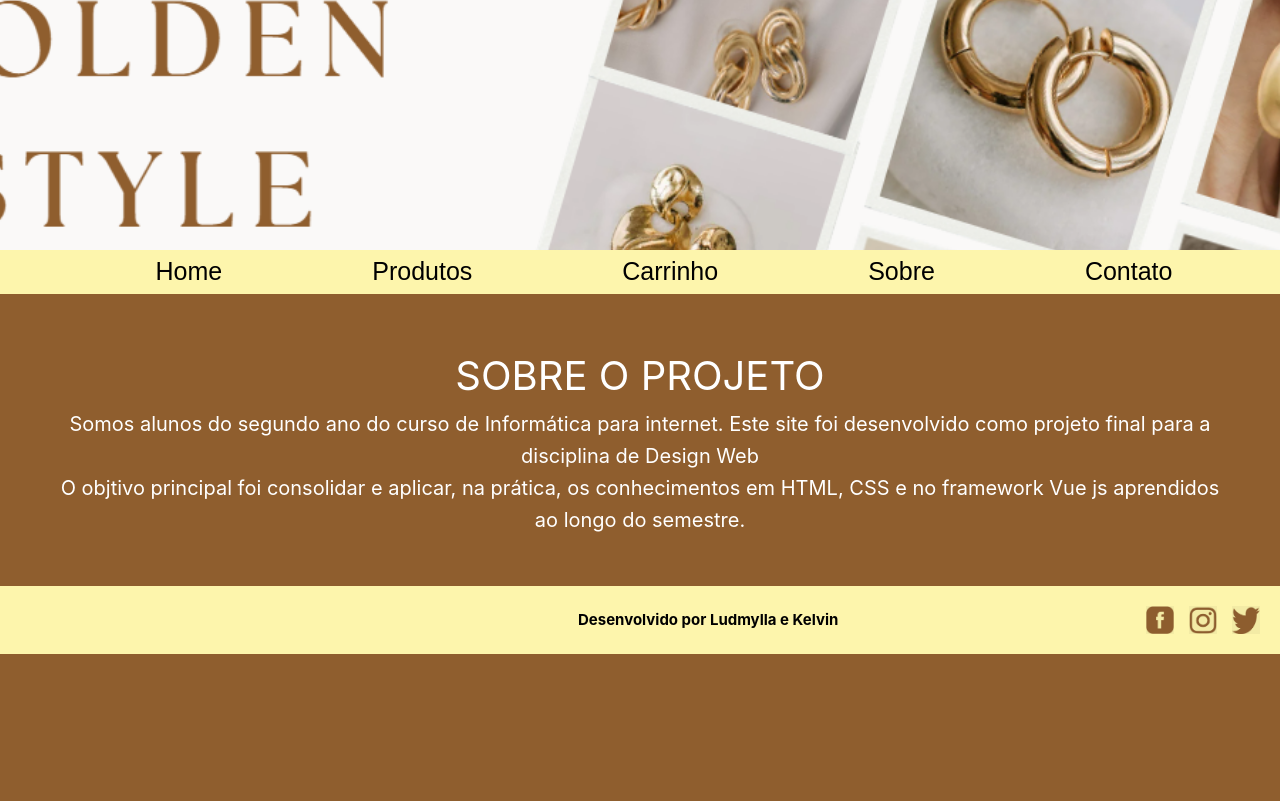
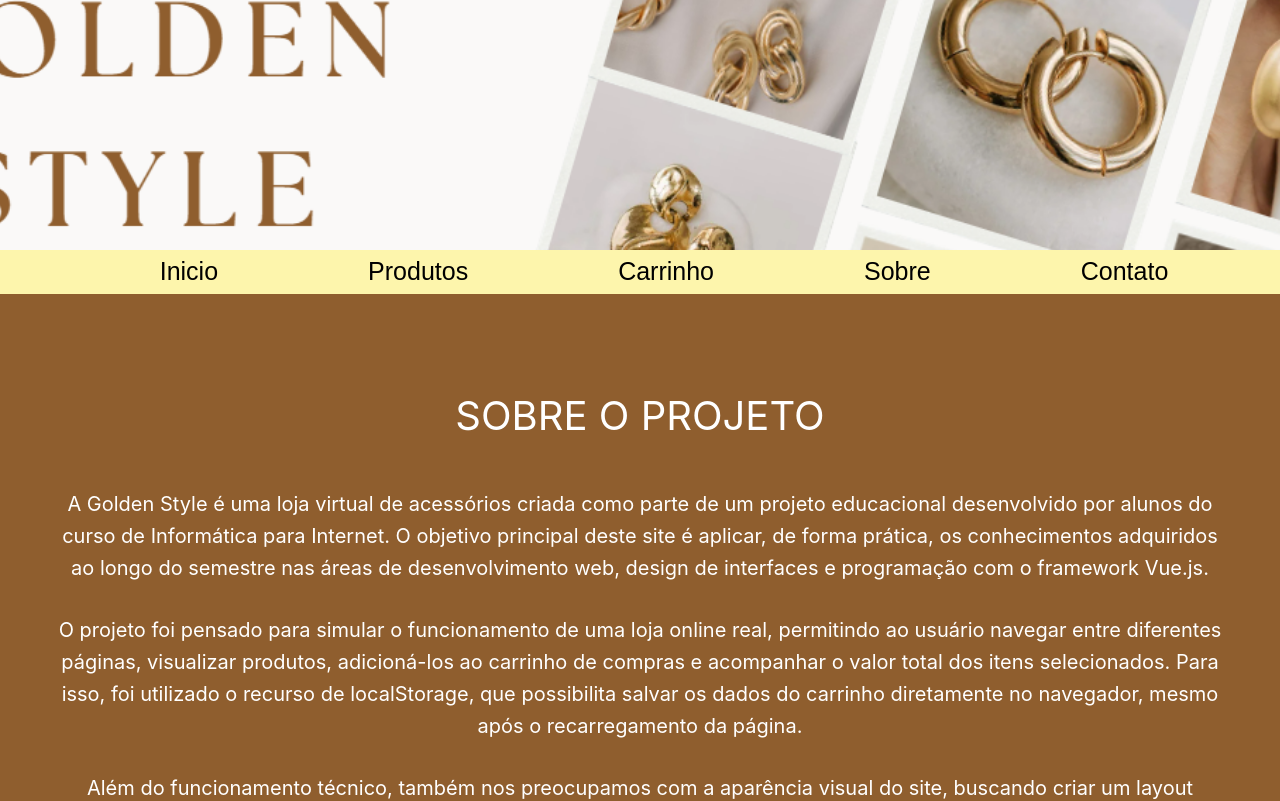
Before and after one commit to Kek3lvin/Projeto-acessorios, a Vue app: page /Sobre in a window 1280 px wide. Shown: the top 801 px of the page. Built offline with nearby package versions, Linux system fonts and the light colour scheme.

Commit message:
mais algumas alterações

```diff
--- a/src/assets/main.css
+++ b/src/assets/main.css
@@ -16,3 +16,13 @@ a,
     background-color: hsla(160, 100%, 37%, 0.2);
   }
 }
+html, body {
+  height: 100%;
+  margin: 0;
+}
+
+#app {
+  min-height: 100vh;
+  display: flex;
+  flex-direction: column;
+}
--- a/src/components/Footer.vue
+++ b/src/components/Footer.vue
@@ -24,8 +24,7 @@
 
 .footer p {
   margin: 0;
-  font-weight: bold;
-  margin-left: 45%;
+  margin-left: 43%;
 }
 
 .social {
--- a/src/components/Header.vue
+++ b/src/components/Header.vue
@@ -2,7 +2,7 @@
   <header class="header">
     <img class="banner" src="/banner.png" alt="banner da loja">
     <nav class="nav">
-      <router-link to="/">Home</router-link>
+      <router-link to="/">Inicio</router-link>
       <router-link to="/produtos">Produtos</router-link>
       <router-link to="/carrinho">Carrinho</router-link>
       <router-link to="/sobre">Sobre</router-link>
@@ -23,7 +23,7 @@
   width: 100%;
 }
 .banner {
-  width: 1785px;
+  width: 1770px;
   height: 250px;
   object-fit: cover;
 }
@@ -38,6 +38,7 @@
   font-size: 25px;
   text-decoration: none;
   font-family: Arial, Helvetica, sans-serif;
+
 }
 
 </style>
--- a/src/views/Carrinho.vue
+++ b/src/views/Carrinho.vue
@@ -1,7 +1,7 @@
 <template>
   <main class="carrinho">
     <h1>Seu carrinho</h1>
-
+    <p>Aqui você encontra todos os itens que escolheu para sua compra. Revise os produtos, remova o que desejar e acompanhe o valor total do carrinho.</p>
     <p v-if="itens.length === 0">
       Seu carrinho está vazio
     </p>
@@ -11,7 +11,7 @@
         <span>{{ item.nome }}</span>
         <span>R$ {{ item.preco.toFixed(2) }}</span>
 
-        <button @click="remover(index)">Remover</button>
+        <button @click="remover(index)"><img src="/trash.png" alt="lixo"></button>
       </div>
 
       <h2>Total: R$ {{ total }}</h2>
@@ -43,15 +43,23 @@ const total = computed(() =>
   padding: 40px;
   color: white;
 }
-.carrinho h1{
-  text-align: center
+.carrinho p{
+  text-align: center;
+  padding-bottom: 9px;
+  font-size: 22px;
 }
-.carrinho button{
-  border-radius: 2rem;
-  background-color: black;
-  color: white
+h1{
+  text-align: center;
+  padding-bottom: 3rem;
+  font-size: 60px;
 }
-.item {
+button > img{
+  width: 26px;
+}
+span{
+  font-size: 20px;
+}
+.item, h2 {
   display: flex;
   justify-content: space-between;
   background: white;
@@ -59,5 +67,7 @@ const total = computed(() =>
   padding: 12px;
   margin: 10px 0;
   border-radius: 10px;
+  width: 500px;
+  margin-left: 35%;
 }
 </style>
--- a/src/views/Contato.vue
+++ b/src/views/Contato.vue
@@ -1,7 +1,7 @@
 <template>
   <main class="pagina">
     <h1>Contato</h1>
-
+    <p>Dúvidas? Nos envie uma mensagem por meio do formulário abaixo.Sua opinão importa!</p>
     <form class="formulario">
       <input type="text" placeholder="Seu nome" />
 
@@ -32,7 +32,10 @@
   flex-direction: column;
   gap: 15px;
 }
-
+.pagina p{
+  font-size: 20px;
+  margin-bottom: 10px;
+}
 .formulario input,
 .formulario textarea {
   padding: 12px;
@@ -40,7 +43,9 @@
   border: none;
   font-size: 16px;
 }
-
+.formulario{
+  padding: 6px
+}
 .formulario textarea {
   height: 120px;
   resize: none;
--- a/src/views/Home.vue
+++ b/src/views/Home.vue
@@ -17,7 +17,7 @@
     <div class="card">
       <img src="/brinco2.webp" alt="Brinco">
 
-      <h3>Brinco Prata</h3>
+      <h3>Brinco Luxuoso</h3>
       <p>R$ 34,90</p>
 
       <button>Adicionar</button>
@@ -71,6 +71,7 @@
   height: 240px;
   object-fit: cover;
   margin-bottom: 10px;
+  border: solid 2px rgb(151, 143, 143)
 }
 
 .card h3 {
--- a/src/views/Produtos.vue
+++ b/src/views/Produtos.vue
@@ -12,6 +12,7 @@
         <button @click="adicionar(produto)">
           Adicionar ao carrinho
         </button>
+        <p v-if="msg" class="msg">{{ msg }}</p>
       </div>
     </div>
   </div>
@@ -52,7 +53,6 @@ function adicionar(produto) {
   carrinho.push(produto)
   localStorage.setItem("carrinho", JSON.stringify(carrinho))
 
-  alert("Produto adicionado ao carrinho!")
 }
 </script>
 
@@ -86,9 +86,8 @@ h1{
 .card img {
   width: 45%;
   border-radius: 6px;
+  border: solid 2px rgb(151, 143, 143);
 }
-
-
 button {
   margin-top: 10px;
   padding: 8px;
@@ -104,5 +103,13 @@ button {
 button:hover {
   transform: scale(1.1);
 }
-
+.msg{
+  background-color: #4caf50;
+  color: white;
+  padding: 12px 20px;
+  border-radius: 8px;
+  position: fixed;
+  top: 20px;
+  right: 20px;
+}
 </style>
--- a/src/views/Sobre.vue
+++ b/src/views/Sobre.vue
@@ -1,10 +1,15 @@
 <template>
   <main class="pagina">
     <h1>SOBRE O PROJETO</h1>
-    <p>
-      Somos alunos do segundo ano do curso de Informática para internet. Este site foi desenvolvido como projeto final para a disciplina de Design Web
-    </p>
-    <p>O objtivo principal foi consolidar e aplicar, na prática, os conhecimentos em HTML, CSS e no framework Vue js aprendidos ao longo do semestre.</p>
+    <p>A Golden Style é uma loja virtual de acessórios criada como parte de um projeto educacional desenvolvido por alunos do curso de Informática para Internet. O objetivo principal deste site é aplicar, de forma prática, os conhecimentos adquiridos ao longo do semestre nas áreas de desenvolvimento web, design de interfaces e programação com o framework Vue.js.</p>
+
+<p>O projeto foi pensado para simular o funcionamento de uma loja online real, permitindo ao usuário navegar entre diferentes páginas, visualizar produtos, adicioná-los ao carrinho de compras e acompanhar o valor total dos itens selecionados. Para isso, foi utilizado o recurso de localStorage, que possibilita salvar os dados do carrinho diretamente no navegador, mesmo após o recarregamento da página.</p>
+
+<p>Além do funcionamento técnico, também nos preocupamos com a aparência visual do site, buscando criar um layout simples, organizado e agradável para o usuário. As cores, imagens e organização dos elementos foram escolhidas com o intuito de transmitir modernidade e facilitar a navegação.</p>
+
+<p>A Golden Style representa não apenas um site de vendas fictício, mas também uma experiência de aprendizado, onde foi possível compreender na prática como funcionam componentes, rotas de navegação, estilização com CSS e a interação entre diferentes partes de uma aplicação web.</p>
+
+<p>Este projeto contribuiu significativamente para o desenvolvimento das habilidades em programação, resolução de problemas e trabalho em equipe, sendo um importante passo na formação como desenvolvedores web.</p>
   </main>
 </template>
 
@@ -17,5 +22,9 @@
 }
 .pagina h1{
   font-family: The 'Segoe UI', Tahoma, Geneva, Verdana, sans-serif;
+  padding: 40px;
+}
+.pagina p{
+  padding-bottom: 30px;
 }
 </style>
```
Also changed, not shown: public/trash.png (added).
